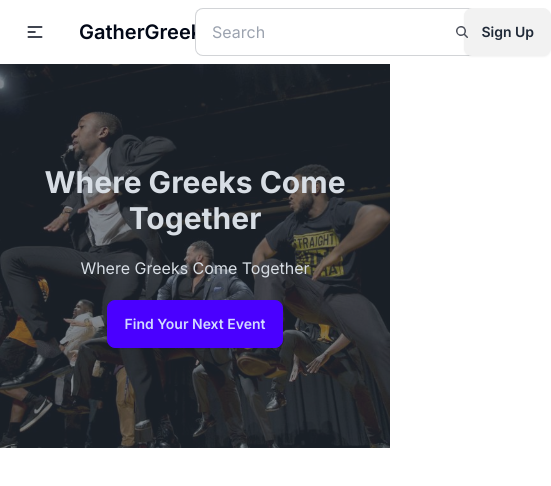
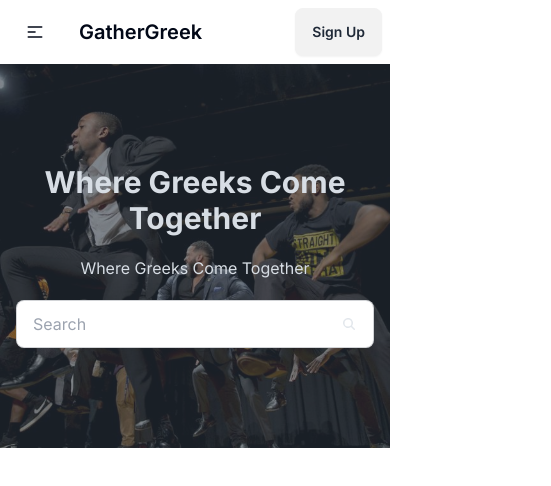
Before and after one commit to christprix/GatherGreek, a Next.js app: page / in a window 390 px wide. Shown: the top 486 px of the page, 551 px wide, since content can reach past the window. Built offline with nearby package versions, Linux system fonts and the light colour scheme.

Commit message:
create search responsive

```diff
--- a/src/components/Hero.tsx
+++ b/src/components/Hero.tsx
@@ -1,4 +1,6 @@
 import alphastep from "/public/alphastep.jpg";
+import Search from "./Search";
+
 export default function Hero() {
   return (
     <div
@@ -14,7 +16,12 @@
             Where Greeks Come Together
           </h1>
           <p className="mb-5">Where Greeks Come Together</p>
-          <button className="btn btn-primary">Find Your Next Event</button>
+          <button className="btn btn-primary hidden md:inline-flex">
+            Find Your Next Event
+          </button>
+          <div className="md:hidden">
+            <Search></Search>
+          </div>
         </div>
       </div>
     </div>
--- a/src/components/Nav.tsx
+++ b/src/components/Nav.tsx
@@ -1,5 +1,5 @@
 "use client";
-
+import Search from "./Search";
 import { ReactNode } from "react";
 
 export function Nav() {
@@ -40,25 +40,12 @@
         </div>
         <a className="btn btn-ghost text-xl">GatherGreek</a>
       </div>
-      <div className="navbar-center flex">
-        <label className="input input-bordered flex items-center gap-2">
-          <input type="text" className="grow" placeholder="Search" />
-          <svg
-            xmlns="http://www.w3.org/2000/svg"
-            viewBox="0 0 16 16"
-            fill="currentColor"
-            className="h-4 w-4 opacity-70"
-          >
-            <path
-              fillRule="evenodd"
-              d="M9.965 11.026a5 5 0 1 1 1.06-1.06l2.755 2.754a.75.75 0 1 1-1.06 1.06l-2.755-2.754ZM10.5 7a3.5 3.5 0 1 1-7 0 3.5 3.5 0 0 1 7 0Z"
-              clipRule="evenodd"
-            />
-          </svg>
-        </label>
-      </div>
+
       <div className="navbar-center hidden lg:flex">
         <ul className="menu menu-horizontal px-1">
+          <li>
+            <Search></Search>
+          </li>
           <li>
             <a>Events</a>
           </li>
--- /dev/null
+++ b/src/components/Search.tsx
@@ -0,0 +1,19 @@
+export default function Search() {
+  return (
+    <label className="input input-bordered flex items-center gap-2">
+      <input type="text" className="grow" placeholder="Search" />
+      <svg
+        xmlns="http://www.w3.org/2000/svg"
+        viewBox="0 0 16 16"
+        fill="currentColor"
+        className="h-4 w-4 opacity-70"
+      >
+        <path
+          fillRule="evenodd"
+          d="M9.965 11.026a5 5 0 1 1 1.06-1.06l2.755 2.754a.75.75 0 1 1-1.06 1.06l-2.755-2.754ZM10.5 7a3.5 3.5 0 1 1-7 0 3.5 3.5 0 0 1 7 0Z"
+          clipRule="evenodd"
+        />
+      </svg>
+    </label>
+  );
+}
```
